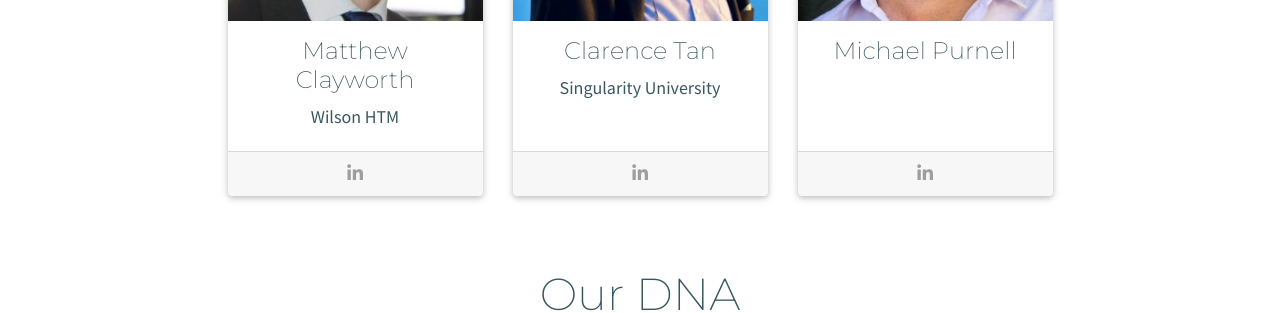
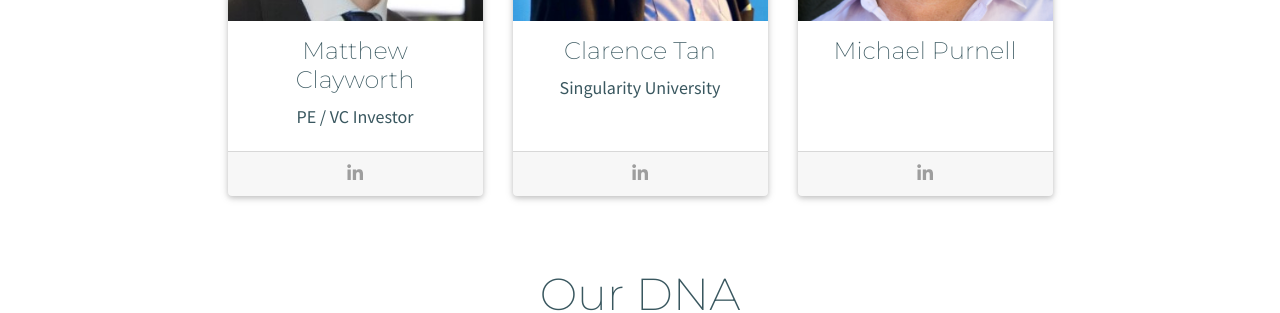
Before and after one commit to enhancedsociety/old-website, a Jekyll site: the page built from index.html, in a window 1280 px wide and 900 px high, scrolled down 5064 px. Shown: the part 155-468 px from the top of the window. Built offline with Jekyll 4.4.1, drawn with Linux system fonts in a browser that asks for light colours; nearby versions of some CDN libraries; a script that is not in the unit is left out.

Commit message:
Update Matt title

```diff
--- a/_data/advisors.yml
+++ b/_data/advisors.yml
@@ -1,6 +1,6 @@
 - name: Matthew Clayworth
   image: matthew.png
-  title: Wilson HTM
+  title: PE / VC Investor
   linkedin: https://www.linkedin.com/in/matthew-clayworth-209649118/
 
 - name: Clarence Tan
```
